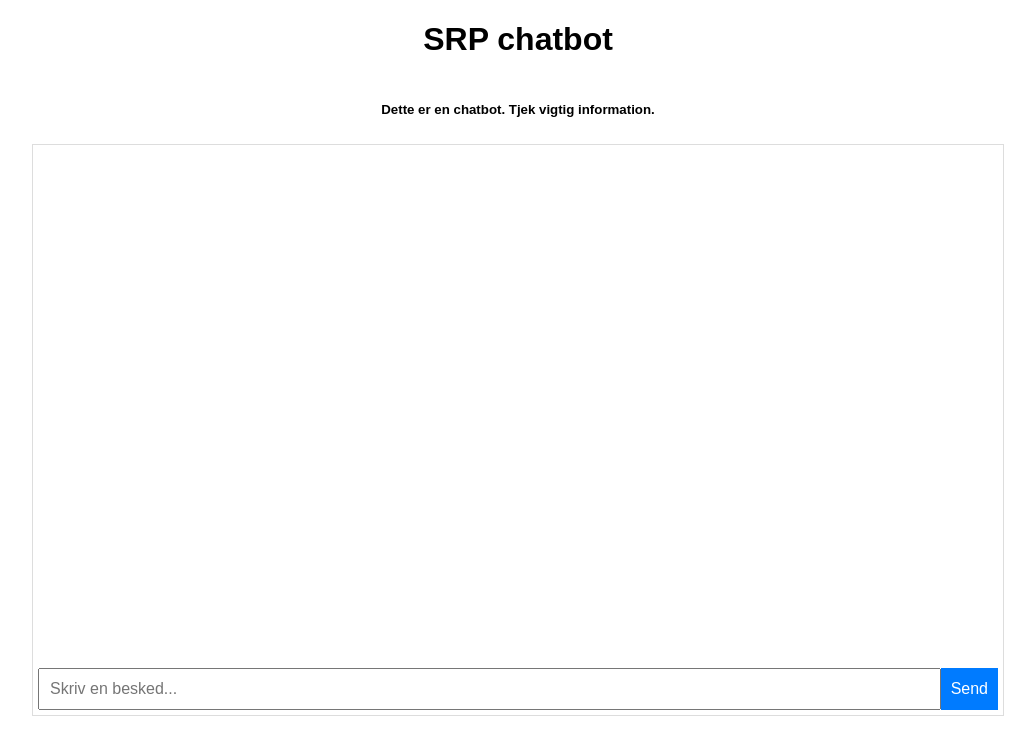
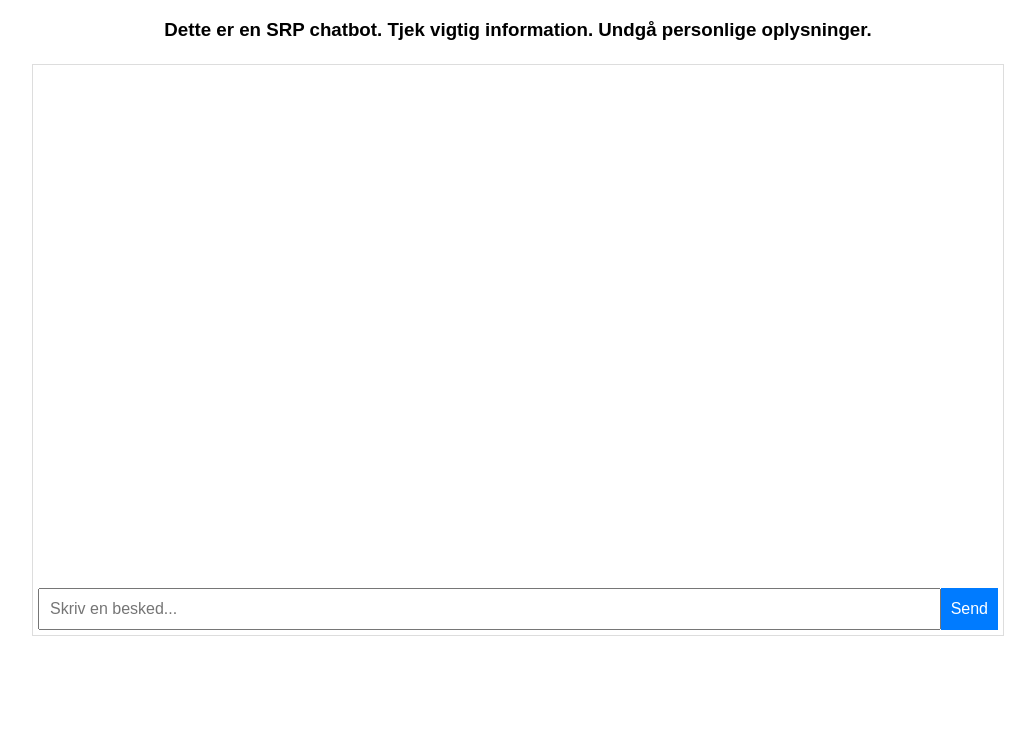
Before and after one commit to raskrawen/Heroku_test11, a website: page public/index.html in a window 1280 px wide. Shown: the whole page, without its empty margins (122-1157 px from the left). Drawn offline with nearby package versions, Linux system fonts and the light colour scheme; no server answers.

Commit message:
update titles

```diff
--- a/public/index.html
+++ b/public/index.html
@@ -3,7 +3,7 @@
 <head>
   <meta charset="UTF-8">
   <meta name="viewport" content="width=device-width, initial-scale=1.0">
-  <title>SRP vejleder</title>
+  <title>SRP chatbot</title>
   <style>
     body {
       font-family: Arial, sans-serif;
@@ -58,8 +58,7 @@
   </style>
 </head>
 <body>
-  <h1>SRP chatbot</h1>
-  <h5>Dette er en chatbot. Tjek vigtig information.</h5>
+  <h3>Dette er en SRP chatbot. Tjek vigtig information. Undgå personlige oplysninger.</h3>
   <div id="chat">
     <ul id="messages"></ul>
     <div id="input-container">
--- a/server.js
+++ b/server.js
@@ -1,6 +1,6 @@
 // server.js
-// gøres klar til multiple clients.
-//virker for een klient. Test for flere
+// RKW nov 2024
+// virker for flere klienter.
 
 const express = require('express');
 const http = require('http');
```
